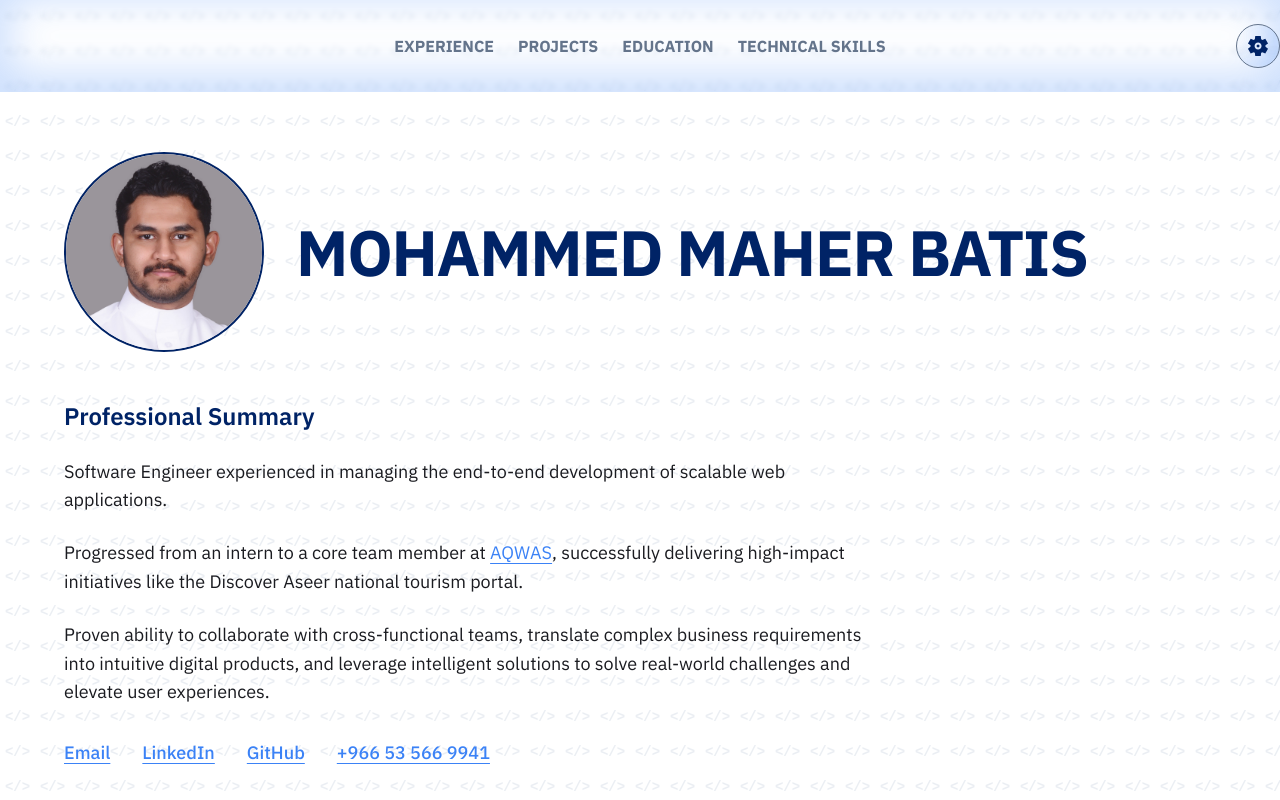
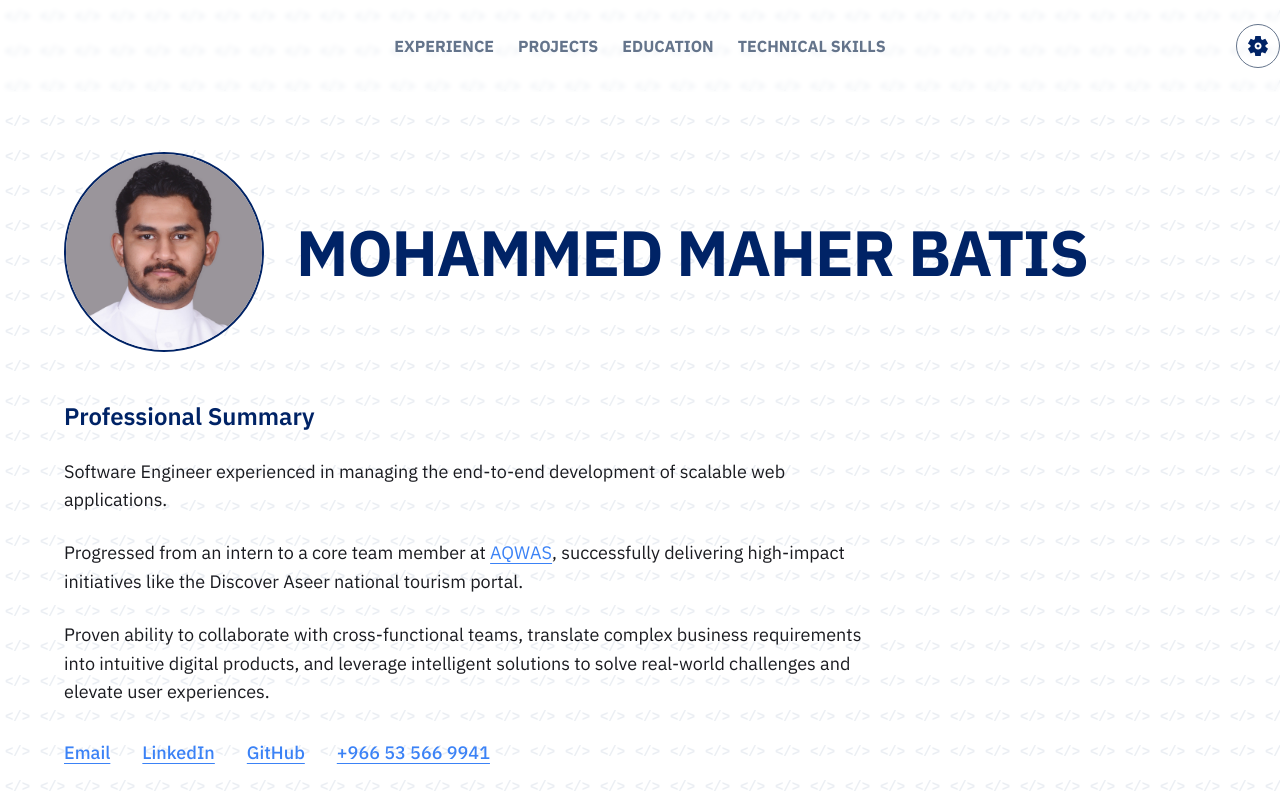
Before and after one commit to MOHAMMED-MAHER-BATIS/portfolio, a React (Vite) app: page / in a window 1280 px wide. Shown: the top 800 px of the page. Built offline with nearby package versions, Linux system fonts and the light colour scheme.

Commit message:
imporve navbar

```diff
--- a/src/components/Header/Header.css
+++ b/src/components/Header/Header.css
@@ -2,7 +2,7 @@
   position: sticky;
   top: 0;
   background-color: transparent;
-  box-shadow: inset 0 -10px 40px 10px rgba(59, 130, 246, 0.25); /* Blue shadow */
+  /* Blue shadow */
   backdrop-filter: blur(2px);
   z-index: 100;
   padding: 1.5rem 0;
```
